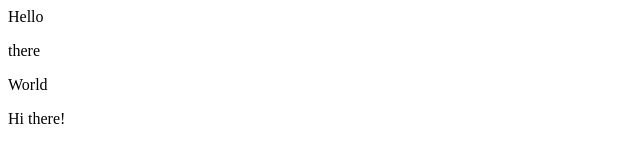
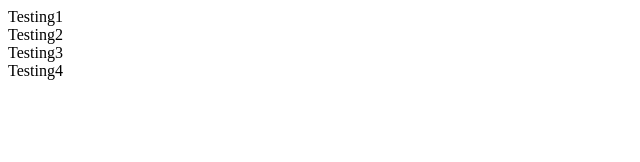
Before and after one commit to GordonChiuChiu/demo, a plain HTML site: page index.html in a window 1280 px wide. Shown: the whole page, without its empty margins (0-640 px from the left). Drawn offline with Linux system fonts and the light colour scheme.

Commit message:
new start for testing

```diff
--- a/index.html
+++ b/index.html
@@ -1,4 +1,4 @@
-<div>Hello</div>
-<p>there</p>
-<p>World</p>
-Hi there!
+<div>Testing1</div>
+<div>Testing2</div>
+<div>Testing3</div>
+<div>Testing4</div>
```
